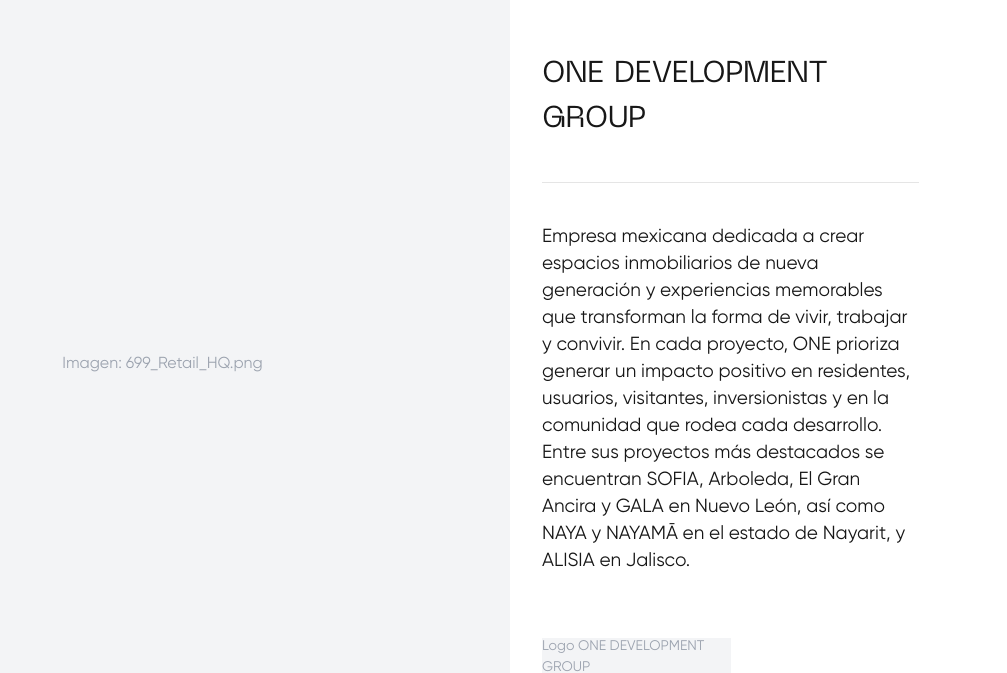
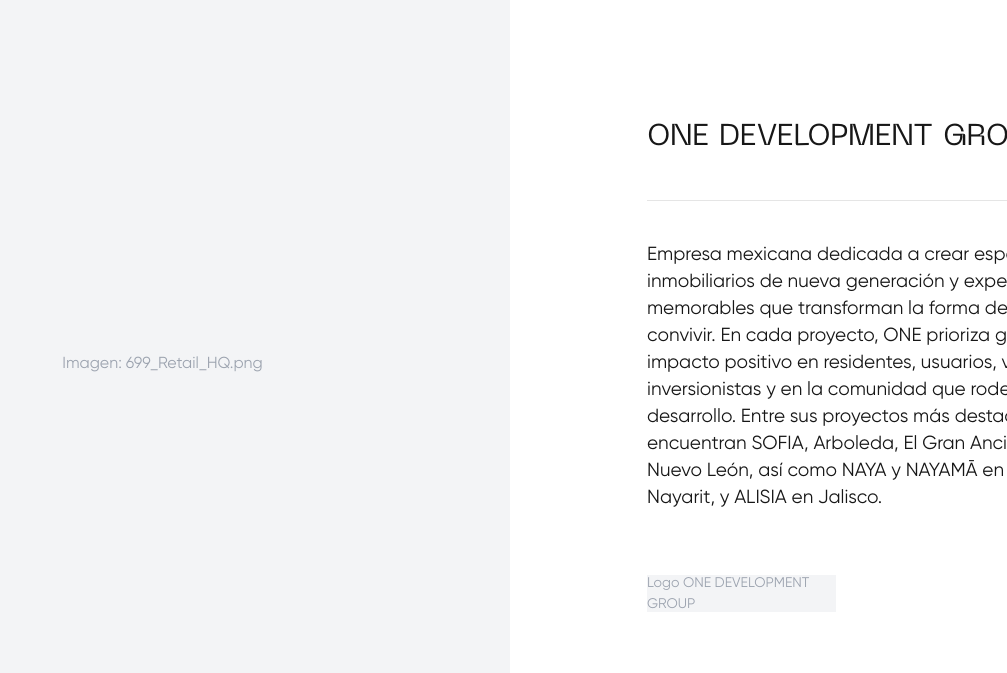
Before and after one commit to FideicomisoSanJeronimo5267/Emana, a Next.js app: page /colaboradores in a window 1280 px wide. Shown: the part 127-800 px from the top of the page, without its empty margins (273-1280 px from the left). Built offline with nearby package versions, Linux system fonts and the light colour scheme.

Commit message:
Feat(Colaborator):Adding responsive

```diff
--- a/src/app/(pages)/colaboradores/page.tsx
+++ b/src/app/(pages)/colaboradores/page.tsx
@@ -5,10 +5,6 @@
 export default function ColaboradoresPage() {
     return (
         <main className={styles.main}>
-            {/*
-        NOTE: Se omitting the first coverpage section as requested:
-        "no agregues la primer seccion la del coverpage, la hare manualmente yo"
-      */}
 
             <CollaboratorSection
                 title="One Development Group"
--- a/src/app/components/collaborator-section/collaborator-section.module.css
+++ b/src/app/components/collaborator-section/collaborator-section.module.css
@@ -1,27 +1,17 @@
 .section {
-  width: 1512px;
-  max-width: 100%;
-  margin: 120px auto;
-  padding: 0 88px;
+  width: 100%;
+  margin: 60px auto;
+  padding: 0; /* Default mobile padding is often 0 for full-width images or handled by gap */
   display: flex;
   flex-direction: column;
   align-items: center;
   justify-content: space-between;
-  gap: 2rem;
-}
-
-@media (min-width: 768px) {
-  .section {
-    flex-direction: row;
-  }
-  .reversed {
-    flex-direction: row-reverse;
-  }
+  gap: 49px; /* Gap from mobile Figma */
 }
 
 .imagePlaceholder {
-  width: 695px;
-  height: 740px;
+  width: 100%;
+  height: 418px;
   background-color: #f3f4f6;
   flex-shrink: 0;
   display: flex;
@@ -33,29 +23,34 @@
 .content {
   display: flex;
   flex-direction: column;
-  width: 504px;
+  align-items: center;
+  width: 100%;
+  max-width: 402px; /* From Figma's 402.4px */
+  padding: 0 16px;
   color: var(--foreground);
 }
 
 .title {
   font-family: var(--font-neue-machina);
-  font-size: 30px;
-  line-height: 45px;
+  font-size: 18px;
+  line-height: 22px;
   text-transform: uppercase;
-  margin-bottom: 40px;
-  padding-bottom: 40px;
-  border-bottom: 1px solid #E5E5E5;
+  margin-bottom: 30px;
+  text-align: center;
 }
 
 .description {
   font-family: var(--font-gilroy);
-  font-size: 19px;
-  line-height: 27px;
+  font-size: 15px;
+  line-height: 22px;
   white-space: pre-line;
+  text-align: center;
+  padding-bottom: 28px;
+  border-bottom: 1px solid rgba(214, 210, 206, 0.65);
 }
 
 .logoPlaceholder {
-  margin-top: 64px;
+  margin-top: 30px; /* Space between description border and logo */
   background-color: #f3f4f6;
   display: flex;
   align-items: center;
@@ -63,3 +58,51 @@
   color: #9ca3af;
   font-size: 14px;
 }
+
+/* DESKTOP (1024px+) */
+@media (min-width: 1024px) {
+  .section {
+    width: 1512px;
+    margin: 120px auto;
+    padding: 0 88px;
+    flex-direction: row;
+    gap: 2rem;
+  }
+
+  .reversed {
+    flex-direction: row-reverse;
+  }
+
+  .imagePlaceholder {
+    width: 695px;
+    height: 740px;
+  }
+
+  .content {
+    align-items: flex-start;
+    max-width: none;
+    width: 504px;
+    padding: 0;
+  }
+
+  .title {
+    font-size: 30px;
+    line-height: 45px;
+    text-align: left;
+    margin-bottom: 40px;
+    padding-bottom: 40px;
+    border-bottom: 1px solid #E5E5E5;
+  }
+
+  .description {
+    font-size: 19px;
+    line-height: 27px;
+    text-align: left;
+    padding-bottom: 0;
+    border-bottom: none;
+  }
+
+  .logoPlaceholder {
+    margin-top: 64px;
+  }
+}
--- a/src/app/components/project-details-banner/project-details-banner.module.css
+++ b/src/app/components/project-details-banner/project-details-banner.module.css
@@ -1,33 +1,39 @@
 .banner {
-  width: 1512px;
-  max-width: 100%;
+  width: 100%;
   margin: 0 auto 80px;
-  padding: 40px 88px;
+  padding: 40px 16px;
   display: flex;
+  flex-direction: column;
   align-items: center;
-  justify-content: space-between;
+  justify-content: center;
+  gap: 30px;
   border-top: 1px solid #E5E5E5;
 }
 
 .title {
   font-family: var(--font-gilroy);
-  font-size: 25px;
-  line-height: 36px;
+  font-size: 18px;
+  line-height: 23px;
   color: var(--foreground);
-  max-width: 628px;
+  text-align: center;
+  width: 100%;
+  max-width: 337px;
 }
 
 .buttonWrapper {
   display: flex !important;
   align-items: center;
+  justify-content: center;
   gap: 5px;
-  padding-inline: 26px !important;
-  height: 45px !important;
+  width: 192px;
+  height: 33px !important;
   border-radius: 30px !important;
+  padding-inline: 13px !important;
 }
 
 .buttonText {
   font-family: var(--font-gilroy);
+  font-size: 15px;
 }
 
 .iconContainer {
@@ -38,7 +44,6 @@
   display: flex;
   align-items: center;
   justify-content: center;
-  margin-left: 8px;
   transition: background-color 0.1s ease;
 }
 
@@ -52,3 +57,35 @@
   height: 14px;
   background-color: var(--greenDark);
 }
+
+/* DESKTOP (1024px+) */
+@media (min-width: 1024px) {
+  .banner {
+    width: 1512px;
+    padding: 40px 88px;
+    flex-direction: row;
+    justify-content: space-between;
+    gap: 0;
+  }
+
+  .title {
+    font-size: 25px;
+    line-height: 36px;
+    text-align: left;
+    max-width: 628px;
+  }
+
+  .buttonWrapper {
+    width: auto;
+    height: 45px !important;
+    padding-inline: 26px !important;
+  }
+
+  .buttonText {
+    font-size: 18px;
+  }
+
+  .iconContainer {
+    margin-left: 8px;
+  }
+}
```
